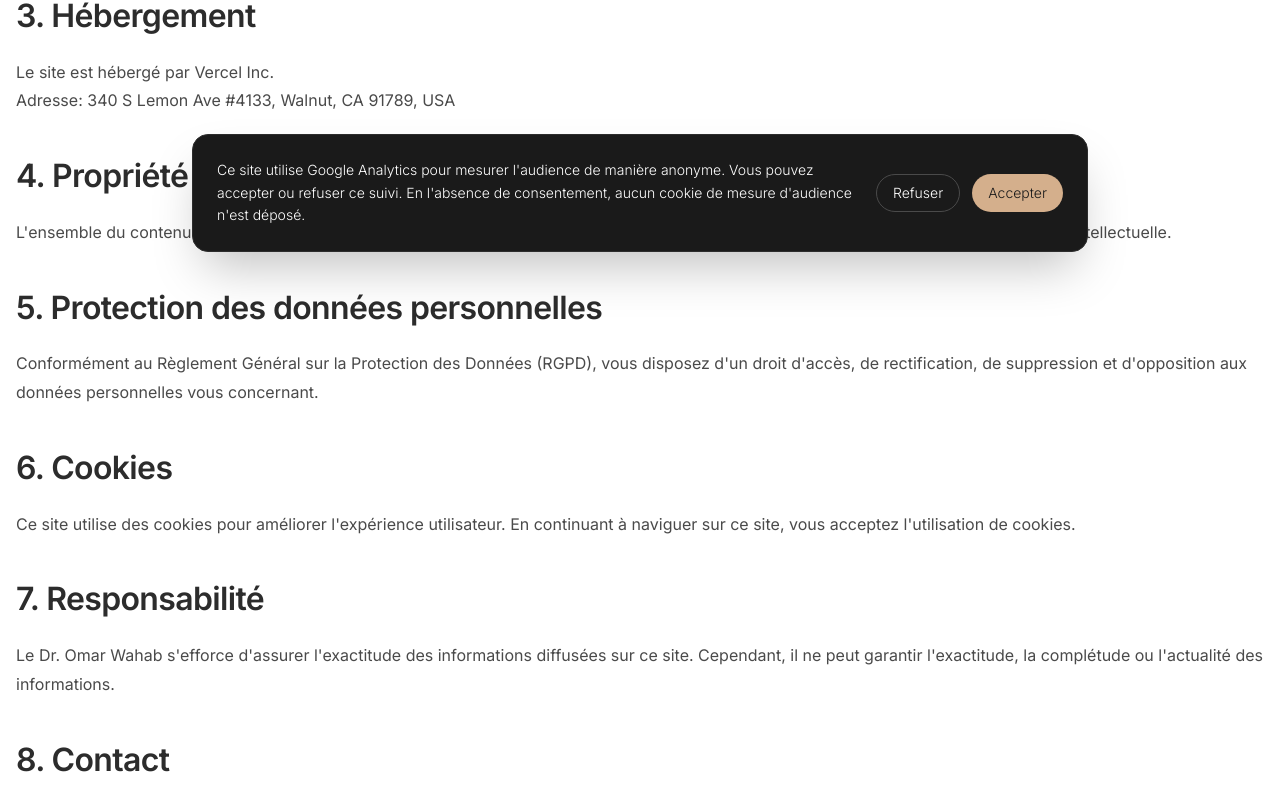
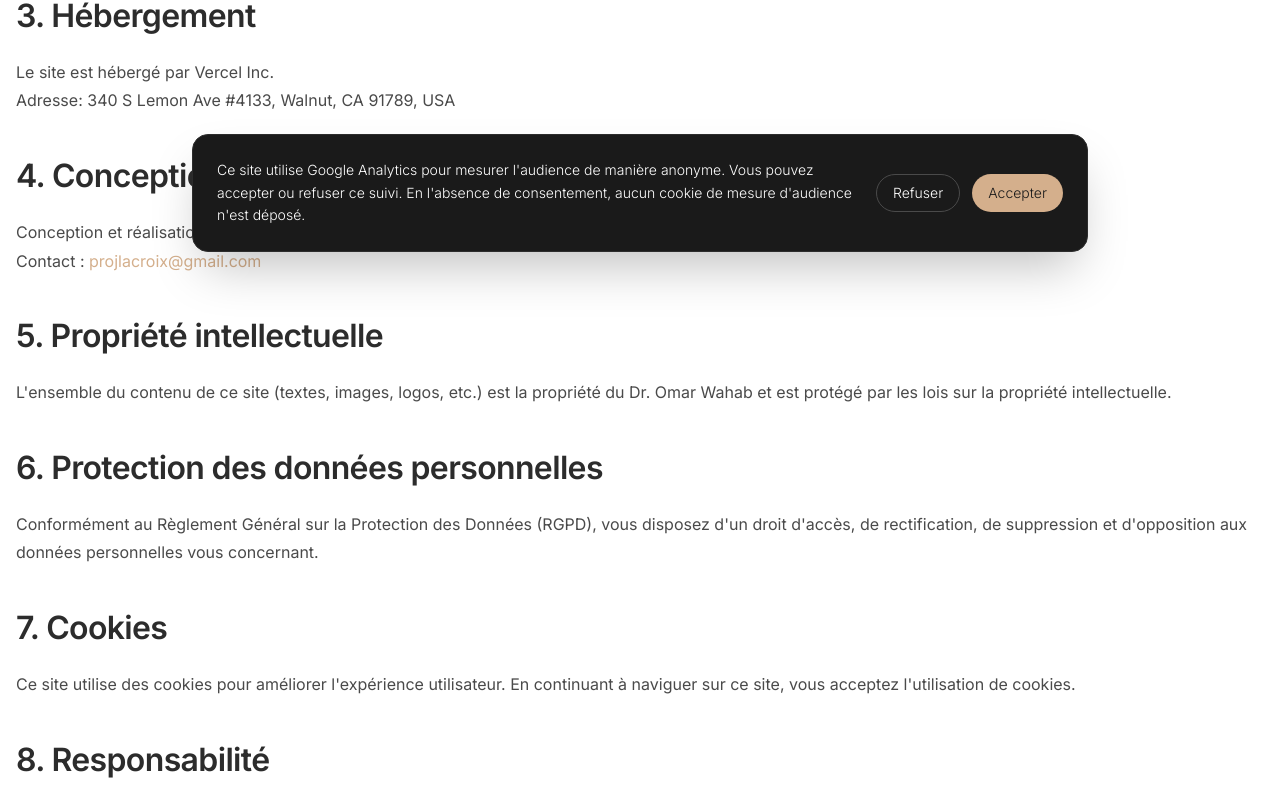
Before and after one commit to johannlacroix/Dr_Omar_Wahab, a Next.js app: page /mentions-legales in a window 1280 px wide. Shown: the part 524-1330 px from the top of the page. Built offline with nearby package versions, Linux system fonts and the light colour scheme.

Commit message:
section Lieux de concultations updated in a propos

```diff
--- a/app/a-propos/page.tsx
+++ b/app/a-propos/page.tsx
@@ -184,7 +184,7 @@ export default function AboutPage() {
               <CabinetCarousel />
               <div>
                 <h3 className="text-xl md:text-2xl font-light text-neutral-800 mb-4 tracking-tight">
-                  Le cabinet et la clinique
+                  Deux lieux de consultations et d&apos;opérations
                 </h3>
                 <p className="text-neutral-600 font-light leading-relaxed text-sm">
                   Les consultations ont lieu à Orthopole, à Bruges, au sein d’une structure médicale dédiée à la
--- a/app/mentions-legales/page.tsx
+++ b/app/mentions-legales/page.tsx
@@ -39,7 +39,16 @@ export default function MentionsLegalesPage() {
           </section>
 
           <section className="mb-8">
-            <h2 className="text-2xl font-bold mb-4">4. Propriété intellectuelle</h2>
+            <h2 className="text-2xl font-bold mb-4">4. Conception et réalisation</h2>
+            <p>
+              Conception et réalisation du site : Johann Lacroix, chef de projet digital.
+              <br />
+              Contact : <a href="mailto:projlacroix@gmail.com">projlacroix@gmail.com</a>
+            </p>
+          </section>
+
+          <section className="mb-8">
+            <h2 className="text-2xl font-bold mb-4">5. Propriété intellectuelle</h2>
             <p>
               L'ensemble du contenu de ce site (textes, images, logos, etc.)
               est la propriété du Dr. Omar Wahab et est protégé par les lois
@@ -48,7 +57,7 @@ export default function MentionsLegalesPage() {
           </section>
 
           <section className="mb-8">
-            <h2 className="text-2xl font-bold mb-4">5. Protection des données personnelles</h2>
+            <h2 className="text-2xl font-bold mb-4">6. Protection des données personnelles</h2>
             <p>
               Conformément au Règlement Général sur la Protection des Données (RGPD),
               vous disposez d'un droit d'accès, de rectification, de suppression
@@ -57,7 +66,7 @@ export default function MentionsLegalesPage() {
           </section>
 
           <section className="mb-8">
-            <h2 className="text-2xl font-bold mb-4">6. Cookies</h2>
+            <h2 className="text-2xl font-bold mb-4">7. Cookies</h2>
             <p>
               Ce site utilise des cookies pour améliorer l'expérience utilisateur.
               En continuant à naviguer sur ce site, vous acceptez l'utilisation de cookies.
@@ -65,7 +74,7 @@ export default function MentionsLegalesPage() {
           </section>
 
           <section className="mb-8">
-            <h2 className="text-2xl font-bold mb-4">7. Responsabilité</h2>
+            <h2 className="text-2xl font-bold mb-4">8. Responsabilité</h2>
             <p>
               Le Dr. Omar Wahab s'efforce d'assurer l'exactitude des informations
               diffusées sur ce site. Cependant, il ne peut garantir l'exactitude,
@@ -74,7 +83,7 @@ export default function MentionsLegalesPage() {
           </section>
 
           <section className="mb-8">
-            <h2 className="text-2xl font-bold mb-4">8. Contact</h2>
+            <h2 className="text-2xl font-bold mb-4">9. Contact</h2>
             <p>
               Pour toute question concernant ce site, vous pouvez nous contacter
               via la page de contact ou prendre rendez-vous via Doctolib.
--- a/components/Footer.tsx
+++ b/components/Footer.tsx
@@ -120,7 +120,12 @@ export function Footer() {
         </div>
 
         <div className="border-t border-neutral-800 mt-12 pt-8 text-center rounded-t-2xl">
-          <p className="text-neutral-400 text-sm font-light">© {currentYear} Dr. Omar Wahab. Tous droits réservés.</p>
+          <p className="text-neutral-400 text-sm font-light">
+            © {currentYear} Dr. Omar Wahab. Tous droits réservés.
+          </p>
+          <p className="text-neutral-500 text-xs font-light mt-1">
+            Site conçu par Johann Lacroix, chef de projet digital – <a href="mailto:projlacroix@gmail.com" className="underline hover:text-primary">projlacroix@gmail.com</a>
+          </p>
         </div>
       </div>
     </footer>
```
